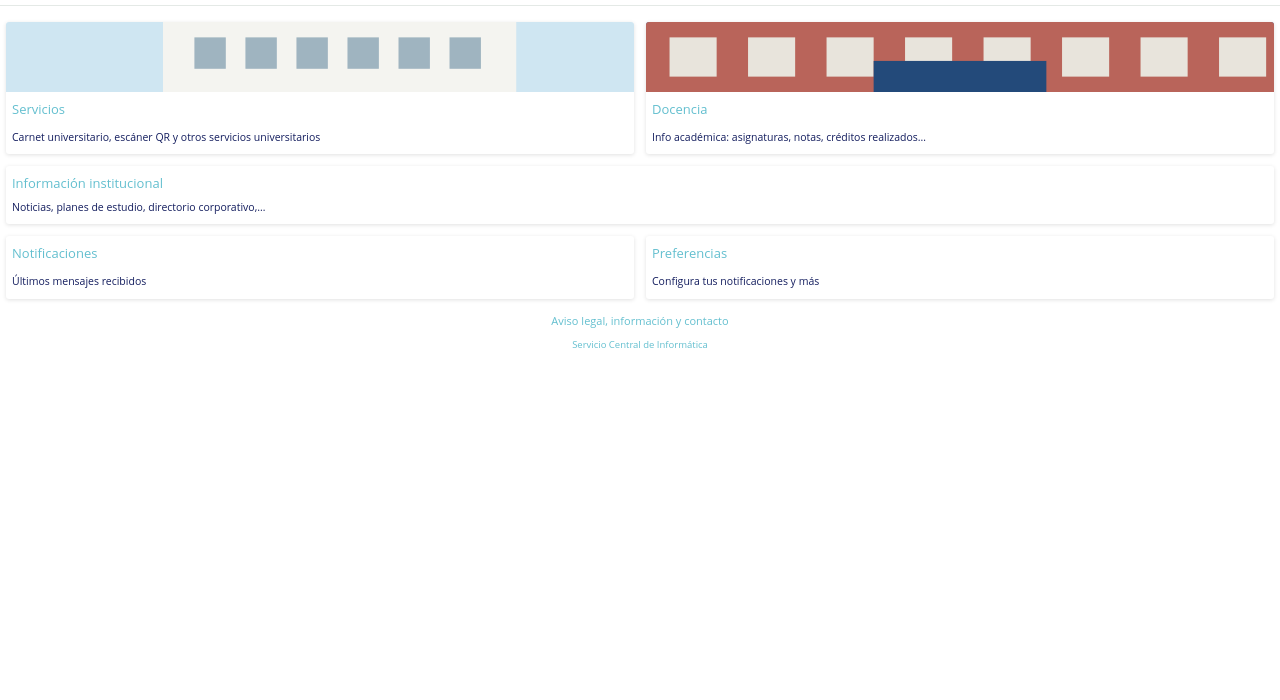
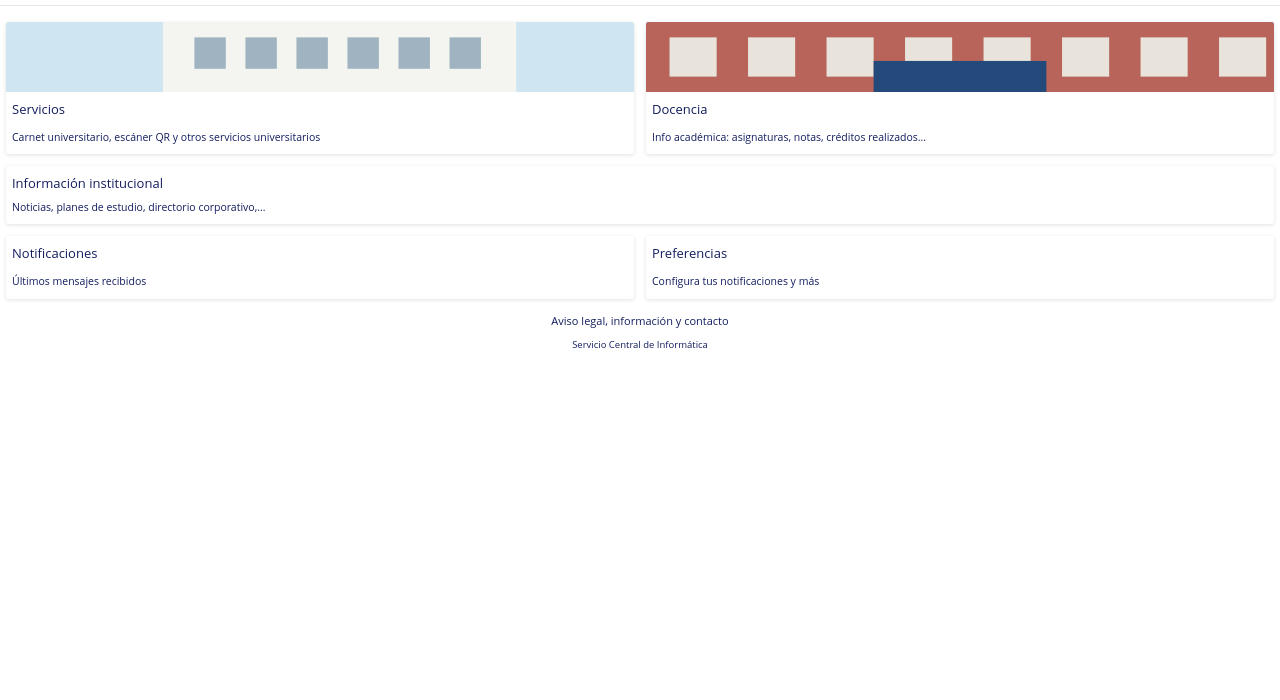
Before and after one commit to nuke5444444/universidad, a plain HTML site: page index.html in a window 1280 px wide. Shown: the part 100-800 px from the top of the page. Drawn offline with Linux system fonts and the light colour scheme.

Commit message:
Update index.html

```diff
--- a/index.html
+++ b/index.html
@@ -14,8 +14,8 @@
 <link rel="apple-touch-icon" href="apple-touch-icon.png">
 <style>
   :root {
-    --primary: #1f6b45;
-    --primary-dark: #63BFCF;
+    --primary: #63BFCF;
+    --primary-dark: #131D5E;
     --accent: #7cc35a;
     --text: #1d2b24;
     --muted: #131D5E;
```
